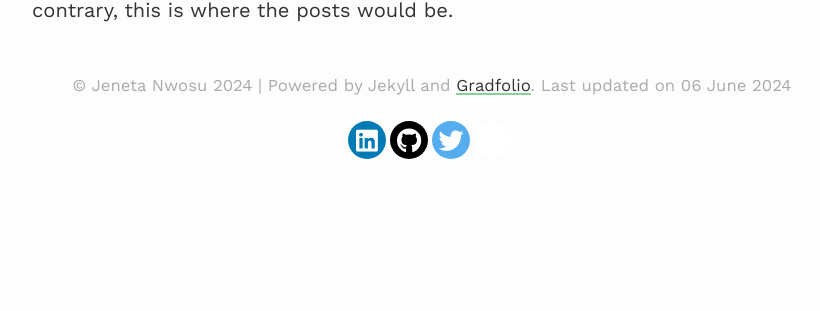
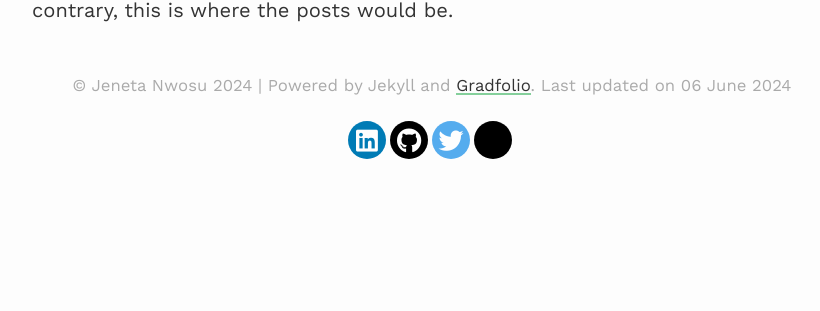
Before and after one commit to jadannanwosu/jeneta-website, a Jekyll site: the page built from blog/index.html, in a window 1280 px wide. Shown: the part 307-618 px from the top of the page, without its empty margins (208-1028 px from the left). Built offline with Jekyll 4.4.1, drawn with Linux system fonts in a browser that asks for light colours; nearby versions of some CDN libraries; the list of posts is cut into pages by our own code.

Commit message:
Update footer-social.scss
try to make style changes for bluesky button

```diff
--- a/assets/css/_sass/footer-social.scss
+++ b/assets/css/_sass/footer-social.scss
@@ -149,6 +149,12 @@
   border-color: #5dd1b0;
 }
 
+.rounded-social-buttons .social-button.bluesky:hover, .rounded-social-buttons .social-button.bluesky:focus {
+  color: #2f6ef6;
+  background: #fefefe;
+  border-color: #5dd1b0;
+}
+
 .rounded-social-buttons .social-button.bluesky {
-  background: #FFFFFF;
+  background: #000000;
 }
```
